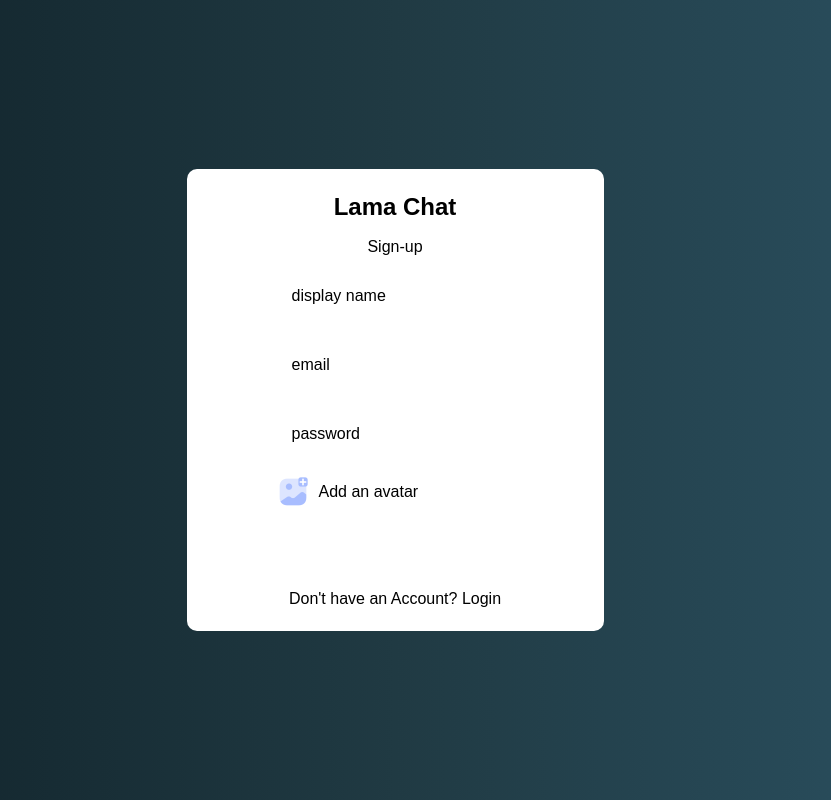
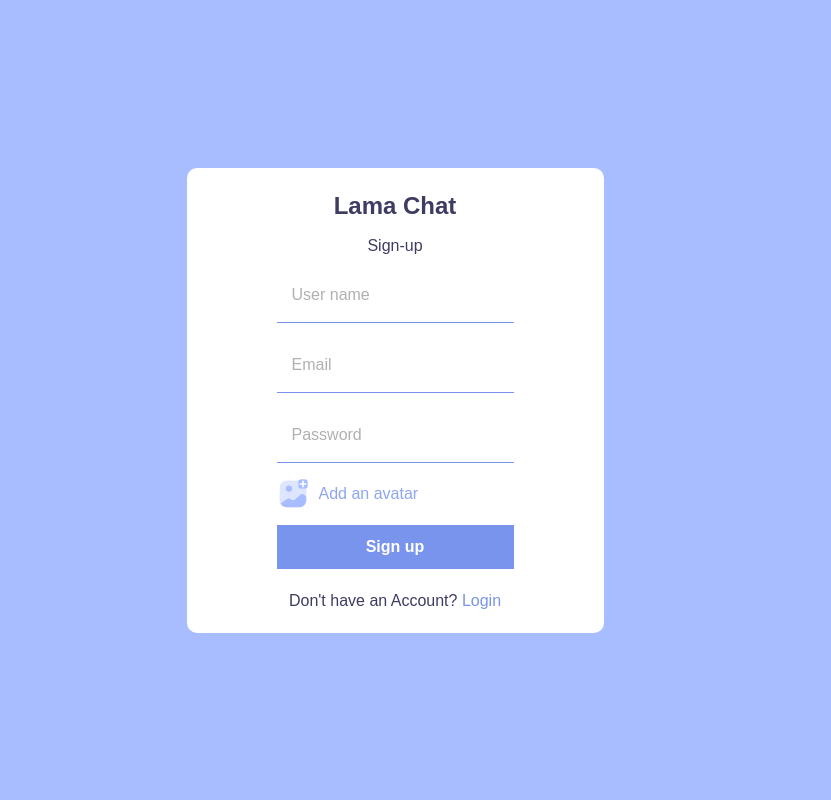
Before and after one commit to Davy-07/TrophyHub, a React (Vite) app in the folder Client/: page / in a window 1280 px wide. Shown: the whole page, without its empty margins (245-1076 px from the left). Built offline with nearby package versions, Linux system fonts and the light colour scheme.

Commit message:
Login Signup CSS

```diff
--- a/Client/src/pages/login.jsx
+++ b/Client/src/pages/login.jsx
@@ -9,8 +9,12 @@ export const Login = () => {
           <span className="form__title">Sign-up</span>
           <form action="">
             {/* Textfields */}
-            <input type="email" placeholder="email" />
-            <input type="password" placeholder="password" />
+            <input className="form__field" type="email" placeholder="email" />
+            <input
+              className="form__field"
+              type="password"
+              placeholder="password"
+            />
             {/* Log-in Button */}
             <button>Log in</button>
           </form>
--- a/Client/src/pages/signup.jsx
+++ b/Client/src/pages/signup.jsx
@@ -10,12 +10,20 @@ export const Signup = () => {
           <span className="form__title">Sign-up</span>
           <form action="">
             {/* Textfields */}
-            <input type="text" placeholder="display name" />
-            <input type="email" placeholder="email" />
-            <input type="password" placeholder="password" />
+            <input
+              className="form__field"
+              type="text"
+              placeholder="User name"
+            />
+            <input className="form__field" type="email" placeholder="Email" />
+            <input
+              className="form__field"
+              type="password"
+              placeholder="Password"
+            />
             {/* Choose a file */}
-            <input id="file" type="file" className="file--input" />
-            <label className="file--label" htmlFor="file">
+            <input id="file" type="file" className="file__input" />
+            <label className="file__label" htmlFor="file">
               <img src={addAvatar} alt="Add an Avatar" />
               <span>Add an avatar</span>
             </label>
--- a/Client/src/styles/App.css
+++ b/Client/src/styles/App.css
@@ -1,4 +1,5 @@
 @import url("globals.css");
+@import url("https://fonts.googleapis.com/css2?family=Poppins&display=swap");
 * {
   font-family: var(--ff-primary);
 }
@@ -31,13 +32,13 @@
   font-size: 24px;
 }
 
-input {
+.form__field {
   border: none;
   padding: 15px;
   border-bottom: 1px solid var(--clr-primary);
 }
 
-input::placeholder {
+.form__field::placeholder {
   font-size: 16px;
   color: var(--clr-gray);
 }
@@ -48,11 +49,11 @@ input::placeholder {
   flex-direction: column;
 }
 
-.file--input {
+.file__input {
   display: none;
 }
 
-.file--label {
+.file__label {
   display: flex;
   align-items: center;
   font-size: 16px;
@@ -60,11 +61,11 @@ input::placeholder {
   color: var(--clr-accent-light);
 }
 
-img {
+.file__label img {
   width: 32px;
 }
 
-button {
+.form button {
   background-color: var(--clr-primary);
   font-weight: bold;
   color: white;
@@ -83,24 +84,6 @@ button {
   text-decoration: none;
 }
 
-.home {
-  border: 1px solid white;
-  border-radius: 10px;
-  width: 65%;
-  height: 80%;
-  display: flex;
-  overflow: hidden;
-}
-
-.sidebar {
-  flex: 1;
-  border-right: 1px solid var(--clr-neutral-light);
-  background-color: var(--clr-neutral);
-}
-
-.chat {
-  flex: 2;
-}
 /* @media (prefers-color-scheme: light) {
   :root {
     color: #213547;
@@ -114,39 +97,13 @@ button {
   }
 } */
 
-@import url("https://fonts.googleapis.com/css2?family=Poppins&display=swap");
-
-:root {
-  --white: #f0f0f0;
-  --black: #0f2027;
-  --green-dark: #203a43;
-  --green-olive: #2c5364;
-  --blue: rgb(41, 57, 194);
-  --green: #90c372;
-  --red: #ff3860;
-}
-* {
-  margin: 0;
-  padding: 0;
-  box-sizing: border-box;
-  font-family: "Poppins", sans-serif;
-}
-
-body {
-  background: linear-gradient(
-    to right,
-    var(--black),
-    var(--green-dark),
-    var(--green-olive)
-  );
-}
 .container {
   margin: 20vh auto 0 auto;
 }
 
 #heading {
   padding-bottom: 1em;
-  color: var(--white);
+  color: var(--clr-white);
   text-align: center;
 }
 #info {
@@ -157,7 +114,7 @@ body {
   background: whitesmoke;
 }
 #info h1 {
-  color: var(--black);
+  color: var(--clr-black);
   text-align: center;
   padding: 6px;
 }
@@ -168,7 +125,7 @@ body {
   color: white;
   border: none;
   border-radius: 4px;
-  background: var(--blue);
+  background: var(--clr-blue);
 }
 
 .fields {
@@ -177,7 +134,7 @@ body {
 }
 
 .fields input {
-  border: 2px solid var(--white);
+  border: 2px solid var(--clr-white);
   border-radius: 4px;
   display: block;
   padding: 10px;
@@ -193,17 +150,17 @@ body {
   background: white url(images/invalid.png) no-repeat;
   background-position: 97%;
   background-size: 8% 85%;
-  border-color: var(--red);
+  border-color: var(--clr-red);
 }
 
 .fields input.success {
   /* background: white url(images/valid.png) no-repeat right;
   background-position: 97%;
   background-size: 8% 85%; */
-  border-color: var(--green);
+  border-color: var(--clr-green);
 }
 
 .fields .error {
-  color: var(--red);
+  color: var(--clr-red);
   font-size: 12px;
 }
--- a/Client/src/styles/globals.css
+++ b/Client/src/styles/globals.css
@@ -1,6 +1,18 @@
 /* Colors & font-sizes */
 :root {
-  --clr-bg: #414a4c;
+  /* --clr-bg: #414a4c; */
+  --clr-primary: hsl(226, 75%, 70%);
+  --clr-accent: hsl(226, 100%, 83%);
+  --clr-accent-light: hsl(226, 78%, 75%);
+  --clr-neutral: hsl(243, 24%, 31%);
+  --clr-neutral-light: hsl(242, 22%, 45%);
+  --clr-gray: hsl(0, 0%, 69%);
+
+  --clr-white: #f0f0f0;
+  --clr-black: #0f2027;
+  --clr-blue: hsl(234, 65%, 46%);
+  --clr-green: hsl(98, 40%, 61%);
+  --clr-red: hsl(348, 100%, 61%);
 
   --ff-primary: "Be Vietnam Pro", sans-serif;
   --ff-body: var(--ff-primary);
```
